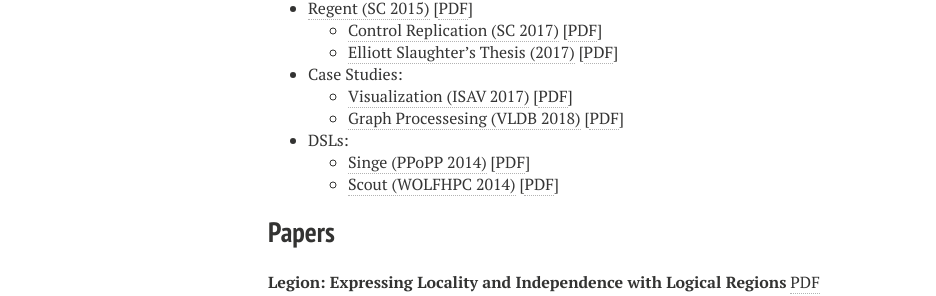
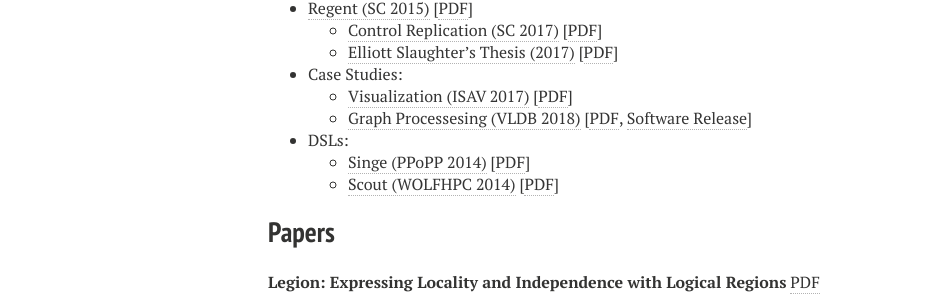
Before and after one commit to apryakhin/legion.stanford.edu, a Jekyll site: the page built from publications.md, in a window 1280 px wide and 900 px high, scrolled down 301 px. Shown: the part 153-449 px from the top of the window, without its empty margins (52-988 px from the left). Built offline with Jekyll 4.4.1, drawn with Linux system fonts in a browser that asks for light colours; nearby versions of some CDN libraries.

Commit message:
Add software links to publications page.

```diff
--- a/publications.md
+++ b/publications.md
@@ -22,7 +22,7 @@ title: Publications
       * [Elliott Slaughter's Thesis (2017)](#slaughter_thesis) \[[PDF](/pdfs/slaughter_thesis.pdf)]
   * Case Studies:
       * [Visualization (ISAV 2017)](#isav2017) \[[PDF](/pdfs/isav2017.pdf)]
-      * [Graph Processesing (VLDB 2018)](#vldb2018) \[[PDF](/pdfs/vldb2018.pdf)]
+      * [Graph Processesing (VLDB 2018)](#vldb2018) \[[PDF](/pdfs/vldb2018.pdf), [Software Release](https://github.com/LuxGraph/Lux)]
   * DSLs:
       * [Singe (PPoPP 2014)](#ppopp2014) \[[PDF](/pdfs/singe2014.pdf)]
       * [Scout (WOLFHPC 2014)](#wolfhpc2014) \[[PDF](/pdfs/scout2014.pdf)]
@@ -278,7 +278,7 @@ compositor latency increased logarithmically with increasing node
 count.
 
 
-<a name="vldb2018"></a>__A Distributed Multi-GPU System for Fast Graph Processing__ [PDF](/pdfs/vldb2018.pdf) <br/>
+<a name="vldb2018"></a>__A Distributed Multi-GPU System for Fast Graph Processing__ [PDF](/pdfs/vldb2018.pdf), [Software Release](https://github.com/LuxGraph/Lux) <br/>
 _Zhihao Jia, Yongkee Kwon, Galen Shipman, Pat McCormick, Mattan Erez and Alex Aiken_ <br/>
 To appear in the International Conference on Very Large Data Bases (VLDB 2018) <br/>
 __Abstract:__ We present Lux, a distributed multi-GPU system that
```
